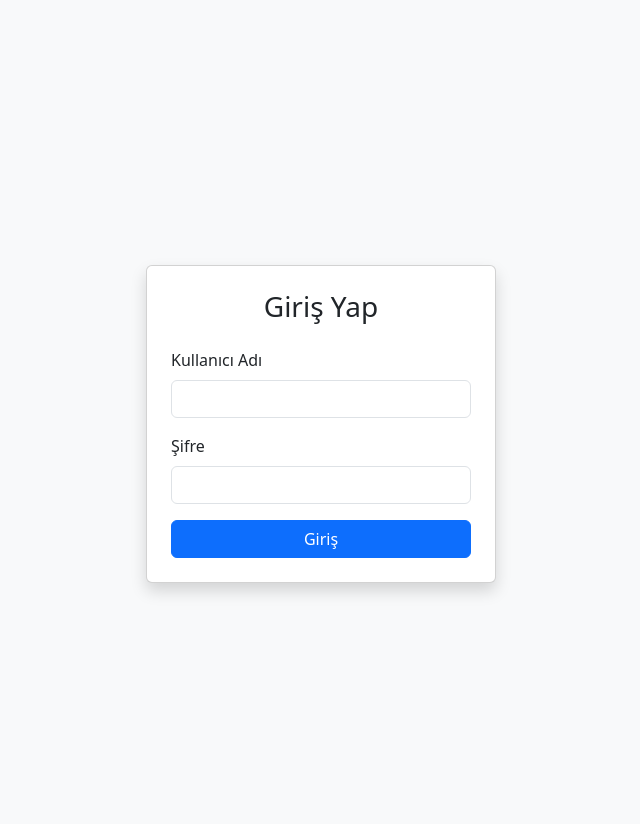
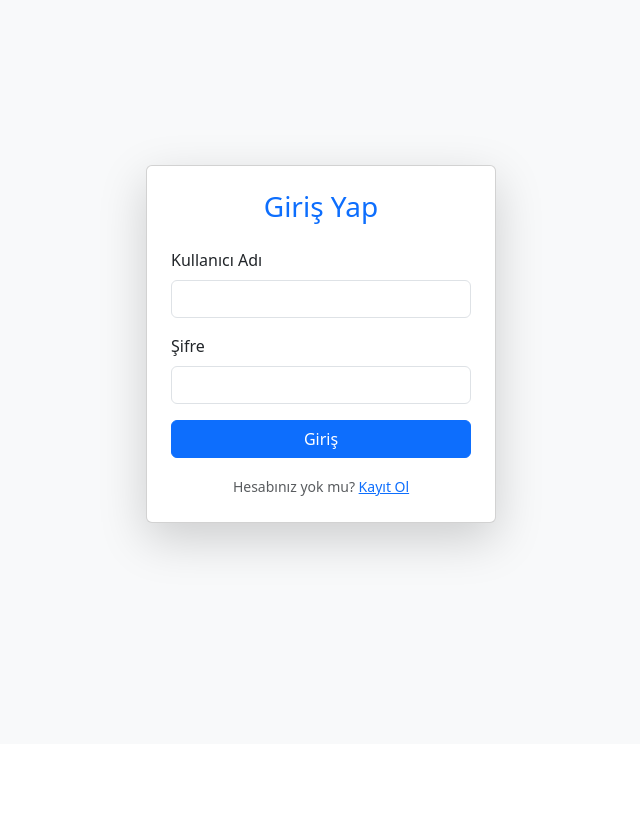
Before and after one commit to tkonuskan/logistics-web, a Django app: page /login/ in a window 1280 px wide. Shown: the part 56-880 px from the top of the page, without its empty margins (319-959 px from the left). After the commit the page ends 621 px from the top, so only its background shows below. Run offline with Django 4.2, Linux system fonts and the light colour scheme.

Commit message:
Update login.html

```diff
--- a/templates/login.html
+++ b/templates/login.html
@@ -1,8 +1,9 @@
 {% extends 'base.html' %}
+{% block title %}Giriş Yap{% endblock %}
 {% block content %}
-<div class="container d-flex justify-content-center align-items-center" style="height:100vh;">
-    <div class="card shadow p-4" style="width: 350px;">
-        <h3 class="text-center mb-4">Giriş Yap</h3>
+<div class="d-flex justify-content-center align-items-center" style="height:80vh;">
+    <div class="card shadow-lg p-4" style="width: 350px;">
+        <h3 class="text-center mb-4 text-primary">Giriş Yap</h3>
         <form method="post">
             {% csrf_token %}
             <div class="mb-3">
@@ -15,6 +16,9 @@
             </div>
             <button type="submit" class="btn btn-primary w-100">Giriş</button>
         </form>
+        <div class="text-center mt-3">
+            <small class="text-muted">Hesabınız yok mu? <a href="#">Kayıt Ol</a></small>
+        </div>
     </div>
 </div>
 {% endblock %}
```
